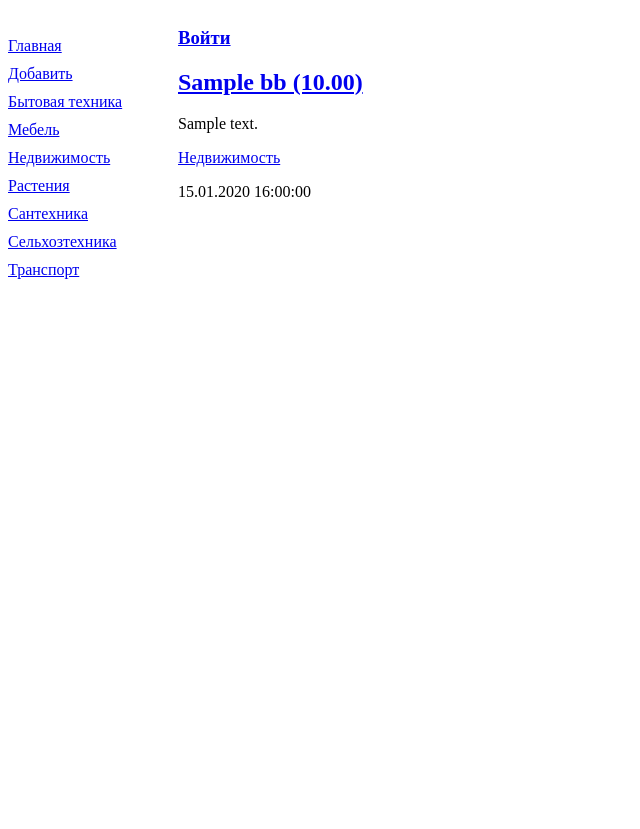
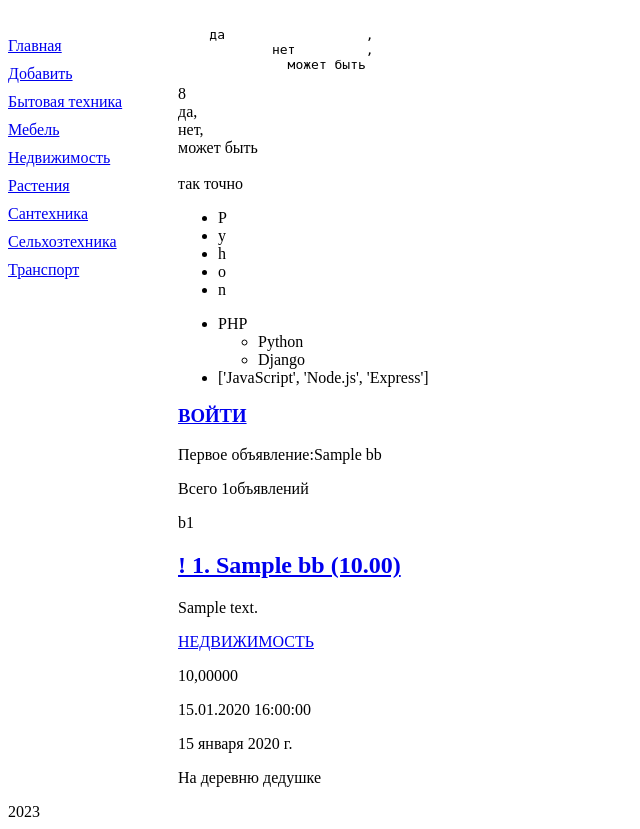
Before and after one commit to ZereSam/firstsite_pyd_222_1, a Django app: page / in a window 1280 px wide. Shown: the part 74-903 px from the top of the page, without its empty margins (0-640 px from the left). Before the commit the page ends 353 px from the top, so only its background shows below. Run offline with Django 4.2, Linux system fonts and the light colour scheme; data comes from the database, SQL or seed files in the repository; tables that the repository leaves empty hold one stand-in row (values such as "Sample post"); parts of the project's set-up code (start-up, migrations or seed data) failed here and were passed over.

Commit message:
lesson_22

```diff
--- a/bboard/views.py
+++ b/bboard/views.py
@@ -73,7 +73,18 @@ def index_resp(request):
 def index(request):
     bbs = Bb.objects.all()
     rubrics = Rubric.objects.all()
-    context = {'bbs': bbs, 'rubrics': rubrics}
+
+    ulist = [
+        'PHP',
+        ['Python', 'Django'],
+        ['JavaScript', 'Node.js', 'Express']
+    ]
+    context = {
+        'bbs': bbs,
+        'rubrics': rubrics,
+        'test_var': 'Я - тестовая переменная!',
+        'ulist': ulist
+    }
     # template = get_template('bboard/index.html')
     # return HttpResponse(template.render(context, request))
     return HttpResponse(render_to_string('bboard/index.html', context, request))
--- a/templates/bboard/index.html
+++ b/templates/bboard/index.html
@@ -2,6 +2,30 @@
 
 {% block content %}
 
+<pre>
+    {{ True|yesno|ljust:20 }},
+    {{ False|yesno|center:20 }},
+    {{ None|yesno|rjust:20 }}
+</pre>
+
+    {{ 123456789|get_digit:2 }}
+
+    {% filter linebreaksbr %}
+    {{ True|yesno }},
+    {{ False|yesno }},
+    {{ None|yesno }}
+
+    {{ True|yesno:'так точно, никак нет, дело темное'}}
+    {% endfilter %}
+
+    <ul>{{ 'Python'|cut:'t'|make_list|unordered_list }}</ul>
+
+    <ul>
+        {{ ulist|unordered_list }}
+    </ul>
+
+
+{% filter upper %}
     {% if user.is_authenticated %}
     <h3>
         <a href="{% url 'authapp:logout' %}">
@@ -15,20 +39,43 @@
             </a>
         </h3>
     {% endif %}
+{% endfilter %}
+    <p>Первое объявление:{{ bbs.0.title }}</p>
 
-    {% for bb in bbs %}
-        <div>
-{#            <h2>{{ bb.title }}</h2>#}
-            <h2>
+    {% with bb_count=bbs.count %}
+        {% if bb_count %}
+            <p>Всего {{ bb_count }}объявлений</p>
+        {% endif %}
+    {% endwith %}
+
+
+    {% for bb in bbs|dictsortreversed:'price' %}
+        {% cycle 'b1' 'b2' 'b3' as currentclass %}
+        <div class="{% cycle 'bg-secondary' 'bg-light' %}">
+<!--{#            <h2>{{ bb.title }}</h2>#}-->
+            <h2 class="{{ currentclass }}">
+
                 {#<a href="{% url 'read' bb.pk %}">#}
                 <a href="{% url 'detail' pk=bb.pk %}">
-                    {{ bb.title_and_price }}
+                    {% if forloop.first %}
+                        !
+                    {% elif forloop.last %}
+                        !!!
+                    {% else %}
+                        !!
+                    {% endif %}
+
+                    {{ forloop.counter }}. {{ bb.title_and_price }}
+
                 </a>
             </h2>
-            <p>{{ bb.content }}</p>
+            <p>{{ bb.content|truncatewords:2 }}</p>
             <p><a href="{{ bb.rubric.get_absolute_url }}">
-                {{ bb.rubric.name }}</a></p>
+                {{ bb.rubric.name|upper }}</a></p>
+            <p>{{ bb.price|default:"Цены нет"|floatformat:5}}</p>
             <p>{{ bb.published|date:"d.m.Y H:i:s" }}</p>
+            <p>{{ bb.published|date:"DATE_FORMAT" }}</p>
+            <p>{% firstof bb.phone bb.email 'На деревню дедушке' %}</p>
         </div>
     {% endfor %}
 
@@ -43,5 +90,4 @@
 {#    {% endfor %}#}
 {#    </p>#}
 
-
 {% endblock %}
--- a/templates/layout/basic.html
+++ b/templates/layout/basic.html
@@ -31,5 +31,8 @@
         Контента нет
     {% endblock %}
 </section>
+<footer>
+    {% now 'Y' %}
+</footer>
 </body>
 </html>
```
